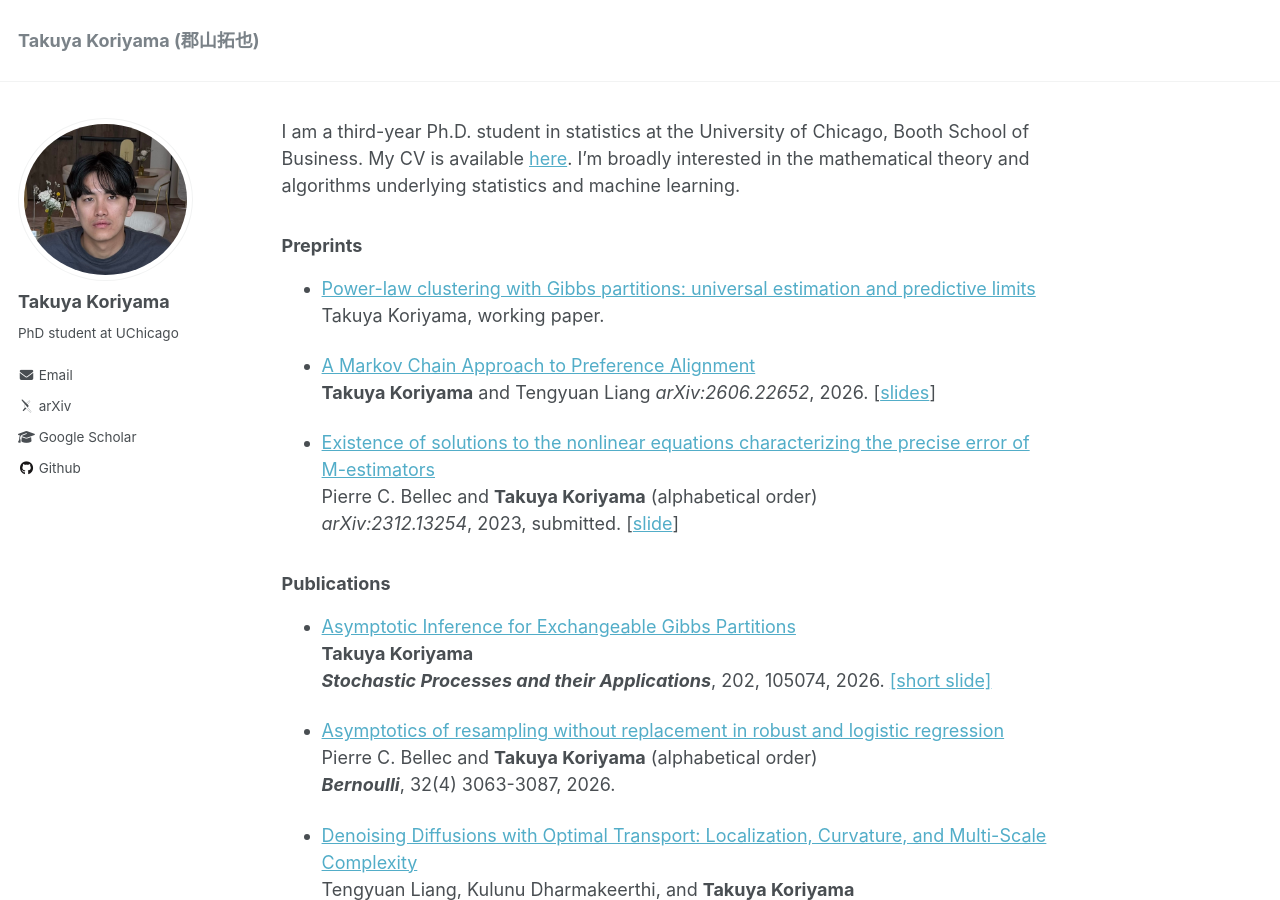
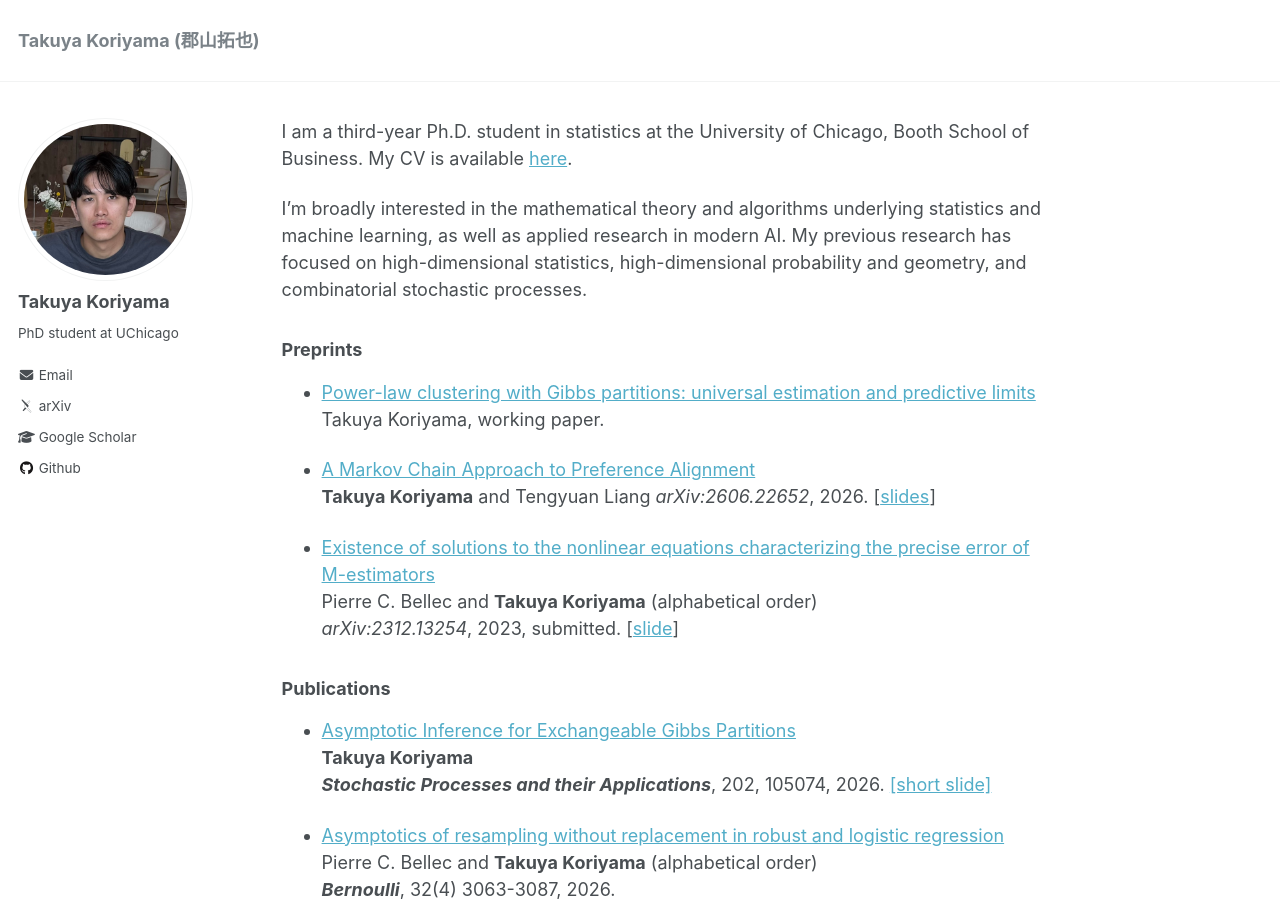
Before and after one commit to TakuyaKoriyama/takuyakoriyama.github.io, a Jekyll site: the page built from _pages/about.md, in a window 1280 px wide and 900 px high. Built offline with Jekyll 4.4.1, drawn with Linux system fonts in a browser that asks for light colours; some web fonts are replaced.

Commit message:
update cv

```diff
--- a/_pages/about.md
+++ b/_pages/about.md
@@ -9,13 +9,8 @@ redirect_from:
 
 <!-- ### About me -->
 I am a third-year Ph.D. student in statistics at the University of Chicago, Booth School of Business. My CV is available [here](../out/cv.pdf).
-I'm broadly interested in the mathematical theory and algorithms underlying statistics and machine learning.
 
-<!--
-My current research includes
-* Theoretical foundations of modern machine learning model
-* Precise asymptotics of ensemble methods in high dimensions.
-* Combinatorial stochastic processes [[slides]](../files/slide_random_partition.pdf) -->
+I’m broadly interested in the mathematical theory and algorithms underlying statistics and machine learning, as well as applied research in modern AI. My previous research has focused on high-dimensional statistics, high-dimensional probability and geometry, and combinatorial stochastic processes.
 
 
 ### Preprints
```
Also changed, not shown: 6 other files.
